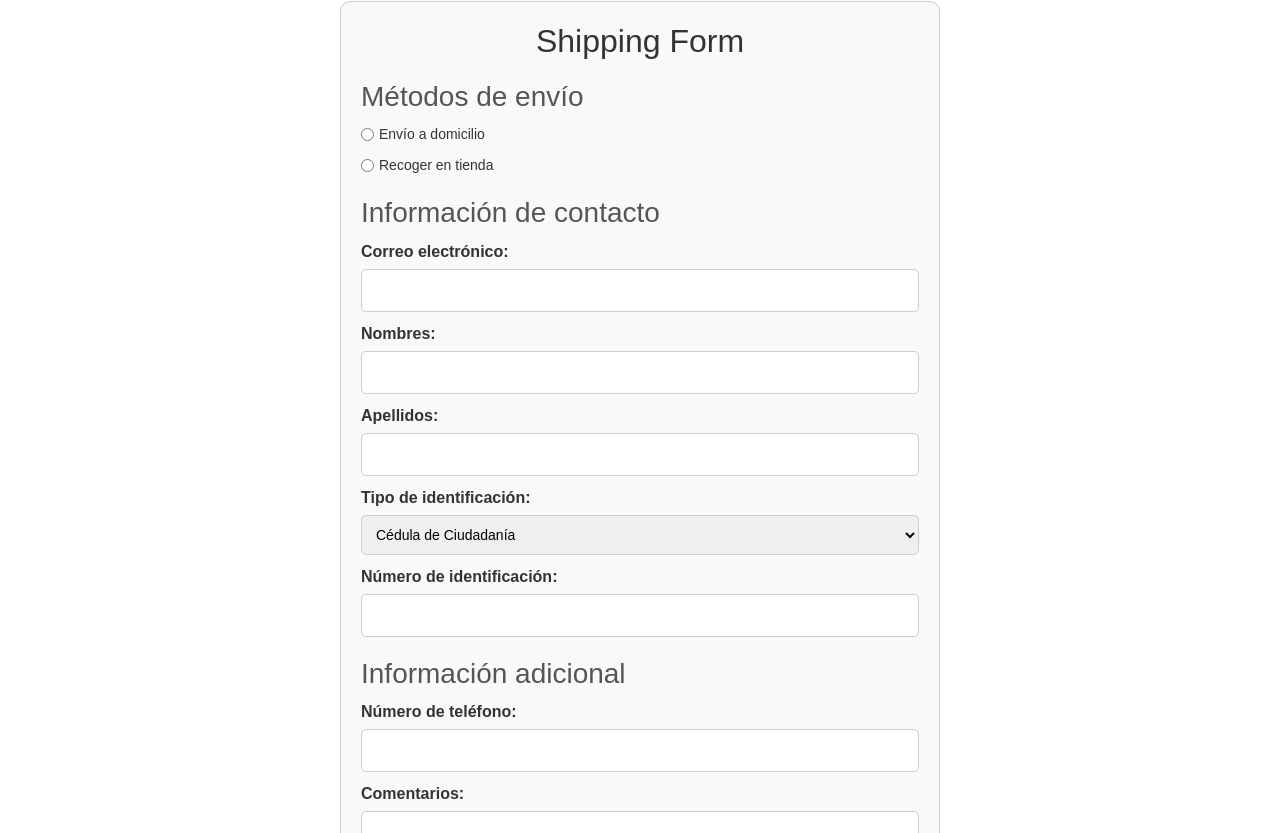
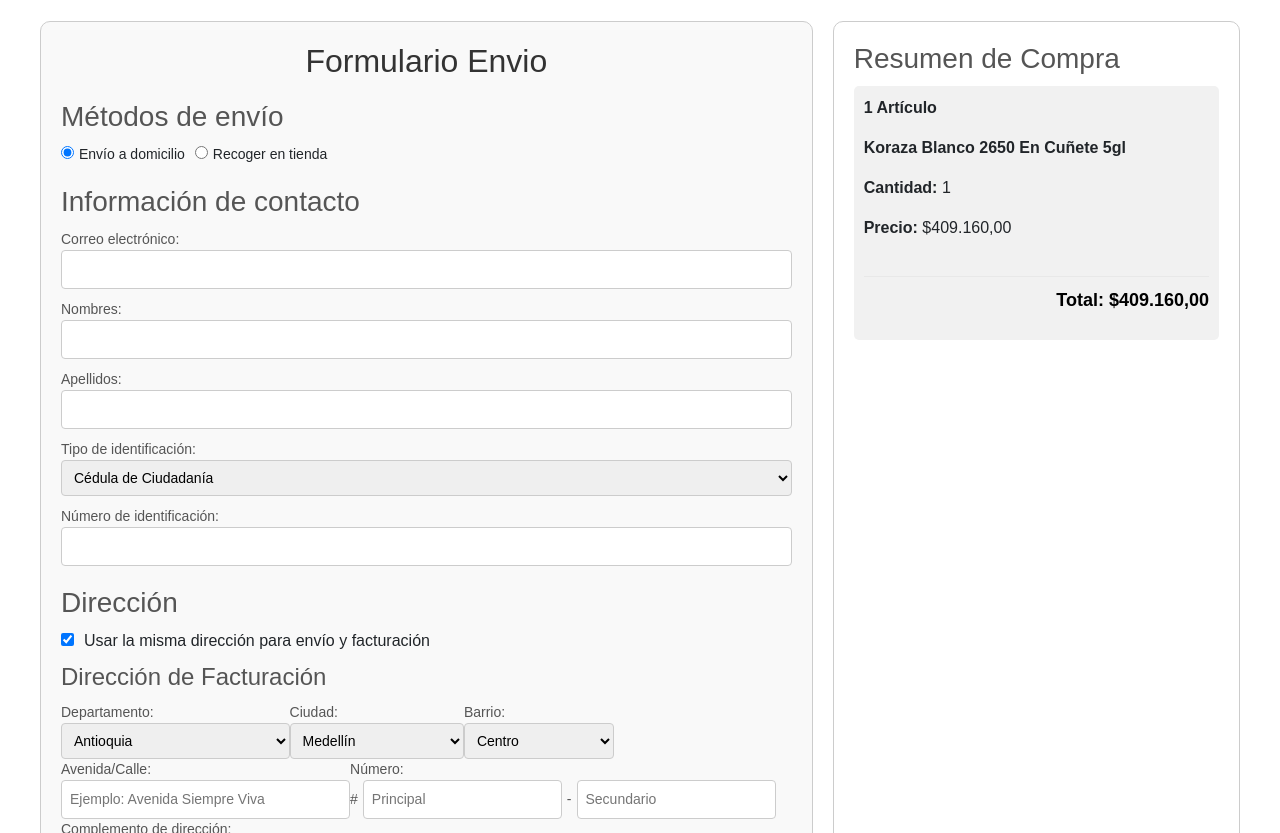
Before and after one commit to OscarJimenez07/React-Ts, a React (Vite) app: page /React-Ts/FormShipping in a window 1280 px wide. Shown: the part 327-1160 px from the top of the page. Built offline with nearby package versions, Linux system fonts and the light colour scheme.

Commit message:
Se actualizó módulo de direcciones y artículo

```diff
--- a/src/components/FormShipping.tsx
+++ b/src/components/FormShipping.tsx
@@ -1,7 +1,7 @@
 import React, { useState } from "react";
 
 const ShippingForm: React.FC = () => {
-  const [shippingMethod, setShippingMethod] = useState<string>(""); // Estado para el método de envío
+  const [shippingMethod, setShippingMethod] = useState("delivery");  // Estado para el método de envío
   const [sameAsBilling, setSameAsBilling] = useState<boolean>(true); // Estado para el checkbox "Misma dirección de facturación"
 
   const handleShippingMethodChange = (event: React.ChangeEvent<HTMLInputElement>) => {
@@ -20,7 +20,9 @@ const ShippingForm: React.FC = () => {
 
   return (
     <div style={styles.container}>
-      <h2 style={styles.heading}>Shipping Form</h2>
+      <div style={styles.formContainer}>
+        <div style={styles.form}>
+          <h2 style={styles.heading}>Formulario Envio</h2>
 
           {/* Métodos de envío */}
           <div style={styles.section}>
@@ -125,8 +127,21 @@ const ShippingForm: React.FC = () => {
                     </select>
                   </label>
                   <label style={styles.label}>
-                Dirección:
-                <input type="text" style={styles.input} />
+                    Avenida/Calle:
+                    <input type="text" style={styles.input} placeholder="Ejemplo: Avenida Siempre Viva" />
+                  </label>
+                  <label style={styles.label}>
+                    Número:
+                    <div style={styles.addressNumberGroup}>
+                      <span>#</span>
+                      <input type="text" style={styles.input} placeholder="Principal" />
+                      <span>-</span>
+                      <input type="text" style={styles.input} placeholder="Secundario" />
+                    </div>
+                  </label>
+                  <label style={styles.label}>
+                    Complemento de dirección:
+                    <textarea style={{ ...styles.input, height: "80px" }} placeholder="Apartamento, Piso, etc." />
                   </label>
                 </div>
 
@@ -159,8 +174,22 @@ const ShippingForm: React.FC = () => {
                       </select>
                     </label>
                     <label style={styles.label}>
-                  Dirección:
-                  <input type="text" style={styles.input} />
+                      Avenida/Calle:
+                      <input type="text" style={styles.input} placeholder="Ejemplo: Avenida Siempre Viva" />
+                    </label>
+                    <label style={styles.label}>
+                      Número:
+                      <div style={styles.addressNumberGroup}>
+                        <input type="text" style={styles.input} placeholder="Número" />
+                        <span>#</span>
+                        <input type="text" style={styles.input} placeholder="Principal" />
+                        <span>-</span>
+                        <input type="text" style={styles.input} placeholder="Secundario" />
+                      </div>
+                    </label>
+                    <label style={styles.label}>
+                      Complemento de dirección:
+                      <textarea style={{ ...styles.input, height: "80px" }} placeholder="Apartamento, Piso, etc." />
                     </label>
                   </div>
                 )}
@@ -171,12 +200,12 @@ const ShippingForm: React.FC = () => {
           {/* Centro de costos para recoger en tienda */}
           {shippingMethod === "pickup" && (
             <div style={styles.section}>
-          <h3 style={styles.subHeading}>Centro de Costos</h3>
+              <h3 style={styles.subHeading}>Puntos de Venta</h3>
               <label style={styles.label}>
-            Seleccione el Centro de Costos:
+                Seleccione la tienda:
                 <select style={styles.input}>
                   <option value="">Seleccione uno...</option>
-              <option value="tienda1">Tienda 1 - Calle 123</option>
+                  <option value="tienda1">Tienda 1 - Crra 17C #60-30</option>
                   <option value="tienda2">Tienda 2 - Carrera 45</option>
                   <option value="tienda3">Tienda 3 - Avenida 67</option>
                 </select>
@@ -199,19 +228,61 @@ const ShippingForm: React.FC = () => {
             </div>
           </div>
         </div>
+
+        {/* Resumen de compra */}
+        <div style={styles.columnRight}>
+          <h3 style={styles.subHeading}>Resumen de Compra</h3>
+          <div style={styles.purchaseSummary}>
+            <p>
+              <strong>1 Artículo</strong>
+            </p>
+            <div style={styles.productDetails}>
+              <p style={styles.productName}>Koraza Blanco 2650 En Cuñete 5gl</p>
+              <p>
+                <strong>Cantidad:</strong> 1
+              </p>
+              <p>
+                <strong>Precio:</strong> $409.160,00
+              </p>
+            </div>
+            <hr style={styles.separator} />
+            <p style={styles.total}>
+              <strong>Total:</strong> $409.160,00
+            </p>
+          </div>
+        </div>
+      </div>
+    </div>
   );
 };
 
 // Estilos
 const styles: Record<string, React.CSSProperties> = {
   container: {
-    maxWidth: "600px",
-    margin: "0 auto",
+    display: "flex",
+    justifyContent: "center",
+    padding: "20px",
+    fontFamily: "Arial, sans-serif",
+  },
+  formContainer: {
+    display: "flex",
+    width: "100%",
+    maxWidth: "1200px",
+  },
+  form: {
+    flex: 2,
+    marginRight: "20px",
     padding: "20px",
     border: "1px solid #ccc",
     borderRadius: "10px",
     backgroundColor: "#f9f9f9",
-    fontFamily: "Arial, sans-serif",
+  },
+  columnRight: {
+    flex: 1,
+    border: "1px solid #ccc",
+    borderRadius: "10px",
+    padding: "20px",
+    backgroundColor: "#fff",
   },
   heading: {
     textAlign: "center",
@@ -231,35 +302,54 @@ const styles: Record<string, React.CSSProperties> = {
     gap: "10px",
   },
   label: {
-    display: "flex",
-    flexDirection: "column",
-    fontWeight: "bold",
-    color: "#333",
+    fontSize: "14px",
+    color: "#555",
   },
   input: {
-    padding: "10px",
+    padding: "8px",
     border: "1px solid #ccc",
-    borderRadius: "5px",
-    marginTop: "5px",
+    borderRadius: "4px",
+    width: "100%",
+  },
+  radioGroup: {
+    display: "flex",
+    gap: "10px",
+  },
+  radioLabel: {
     fontSize: "14px",
+  },
+  radioInput: {
+    marginRight: "5px",
   },
   checkbox: {
     marginRight: "10px",
   },
-  radioGroup: {
-    display: "flex",
-    flexDirection: "column",
-    gap: "10px",
-  },
-  radioLabel: {
-    fontSize: "14px",
-    color: "#333",
+  addressNumberGroup: {
     display: "flex",
     alignItems: "center",
     gap: "5px",
   },
-  radioInput: {
-    accentColor: "#007bff",
+  purchaseSummary: {
+    padding: "10px",
+    backgroundColor: "#f1f1f1",
+    borderRadius: "5px",
+  },
+  productDetails: {
+    paddingBottom: "10px",
+  },
+  productName: {
+    fontWeight: "bold",
+  },
+  separator: {
+    border: "none",
+    borderTop: "1px solid #ccc",
+    margin: "10px 0",
+  },
+  total: {
+    fontSize: "18px",
+    fontWeight: "bold",
+    textAlign: "right",
+    color: "#000",
   },
 };
 
```
Lines whose indentation alone changed are shown as unchanged.
